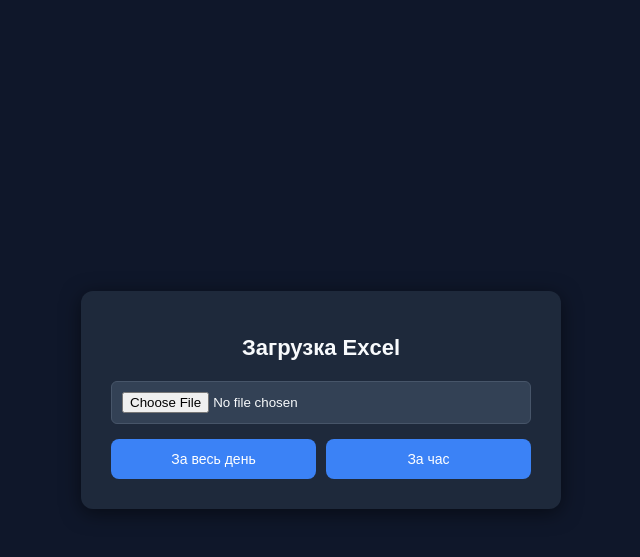
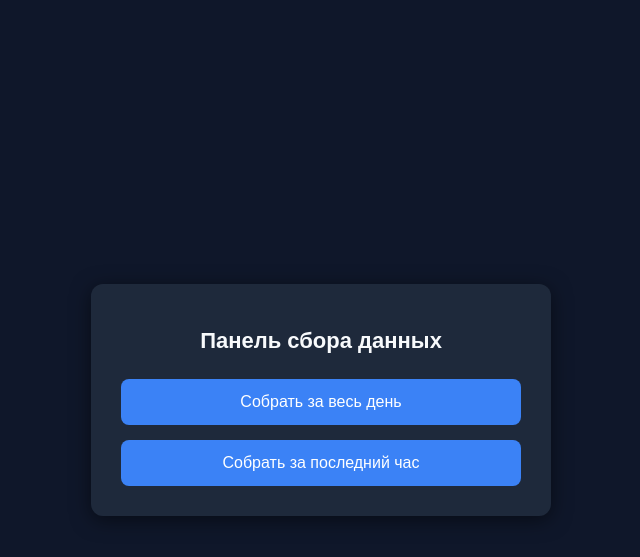
Before and after one commit to umid4219/callbot, a Flask app: page / in a window 1280 px wide. Shown: the top 557 px of the page, without its empty margins (319-959 px from the left). Run offline with Flask 3, Linux system fonts and the light colour scheme.

Commit message:
index.html

```diff
--- a/templates/index.html
+++ b/templates/index.html
@@ -3,7 +3,7 @@
 <head>
     <meta charset="UTF-8">
     <meta name="viewport" content="width=device-width, initial-scale=1.0">
-    <title>Панель управления Excel</title>
+    <title>Панель сбора данных</title>
     <style>
         body {
             font-family: Arial, sans-serif;
@@ -21,37 +21,23 @@
             border-radius: 12px;
             box-shadow: 0 4px 20px rgba(0,0,0,0.5);
             text-align: center;
-            width: 420px;
+            width: 400px;
         }
         h1 {
             font-size: 22px;
-            margin-bottom: 20px;
+            margin-bottom: 25px;
         }
-        .form-group {
+        .btn-group {
             display: flex;
             flex-direction: column;
             gap: 15px;
-            align-items: stretch;
-        }
-        input[type="file"] {
-            background-color: #334155;
-            color: #f8fafc;
-            padding: 10px;
-            border-radius: 6px;
-            border: 1px solid #475569;
-            cursor: pointer;
-        }
-        .btn-group {
-            display: flex;
-            gap: 10px;
         }
         button {
-            flex: 1;
             background-color: #3b82f6;
             color: white;
             border: none;
-            padding: 12px;
-            font-size: 14px;
+            padding: 14px;
+            font-size: 16px;
             border-radius: 8px;
             cursor: pointer;
             transition: background 0.2s;
@@ -59,60 +45,59 @@
         button:hover {
             background-color: #2563eb;
         }
-        #result {
+        #status {
             margin-top: 20px;
             padding: 10px;
             background-color: #334155;
             border-radius: 6px;
             font-size: 14px;
             display: none;
-            word-break: break-all;
         }
     </style>
 </head>
 <body>
 
     <div class="container">
-        <h1>Загрузка Excel</h1>
-        <div class="form-group">
-            <input type="file" id="excelFile" accept=".xlsx, .xls">
-            <div class="btn-group">
-                <button onclick="sendData('day')">За весь день</button>
-                <button onclick="sendData('hour')">За час</button>
-            </div>
+        <h1>Панель сбора данных</h1>
+        <div class="btn-group">
+            <button onclick="downloadReport('day')">Собрать за весь день</button>
+            <button onclick="downloadReport('hour')">Собрать за последний час</button>
         </div>
-        <div id="result"></div>
+        <div id="status">Генерация отчета...</div>
     </div>
 
     <script>
-        function sendData(actionType) {
-            const fileInput = document.getElementById('excelFile');
-            const resultDiv = document.getElementById('result');
+        function downloadReport(actionType) {
+            const statusDiv = document.getElementById('status');
+            statusDiv.style.display = 'block';
+            statusDiv.innerText = actionType === 'day'
+                ? 'Сбор данных за весь день...'
+                : 'Сбор данных за последний час...';
 
-            if (fileInput.files.length === 0) {
-                resultDiv.style.display = 'block';
-                resultDiv.innerText = 'Пожалуйста, выберите Excel-файл!';
-                return;
-            }
-
-            const formData = new FormData();
-            formData.append('file', fileInput.files[0]);
-            formData.append('action', actionType);
-
-            resultDiv.style.display = 'block';
-            resultDiv.innerText = 'Отправка и обработка файла...';
-
-            fetch('/api/upload', {
+            fetch('/api/download-report', {
                 method: 'POST',
-                body: formData
+                headers: {
+                    'Content-Type': 'application/json'
+                },
+                body: JSON.stringify({ action: actionType })
             })
-            .then(response => response.json())
-            .then(data => {
-                resultDiv.innerText = data.message;
+            .then(response => {
+                if (!response.ok) throw new Error('Ошибка при скачивании');
+                return response.blob();
+            })
+            .then(blob => {
+                const url = window.URL.createObjectURL(blob);
+                const a = document.createElement('a');
+                a.href = url;
+                a.download = `Call_Report_${actionType}.xlsx`;
+                document.body.appendChild(a);
+                a.click();
+                a.remove();
+                statusDiv.innerText = 'Всё успешно выгружено и сохранено!';
             })
             .catch(error => {
-                resultDiv.innerText = 'Ошибка соединения с сервером.';
-                console.error('Error:', error);
+                statusDiv.innerText = 'Произошла ошибка при выгрузке.';
+                console.error(error);
             });
         }
     </script>
```
